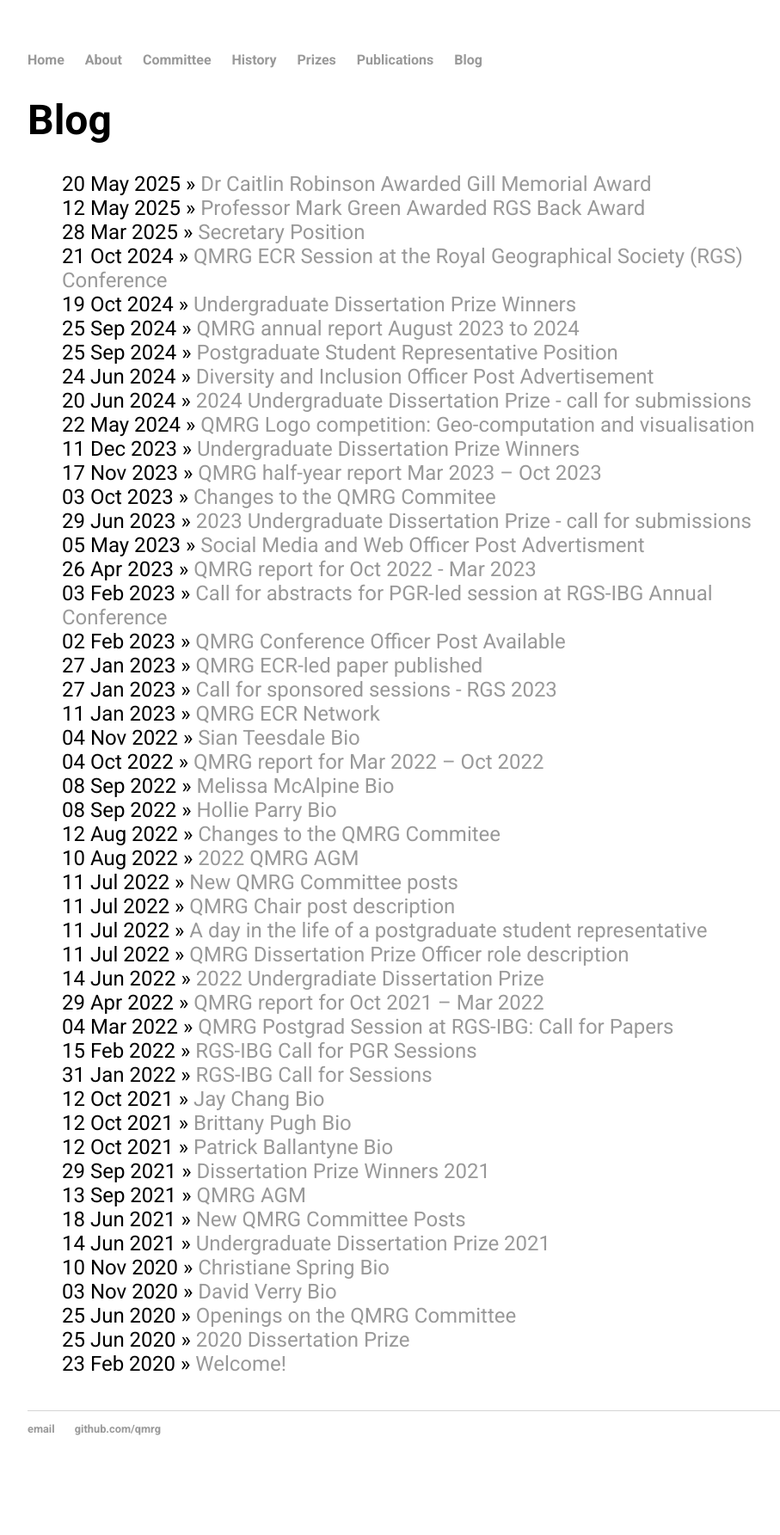
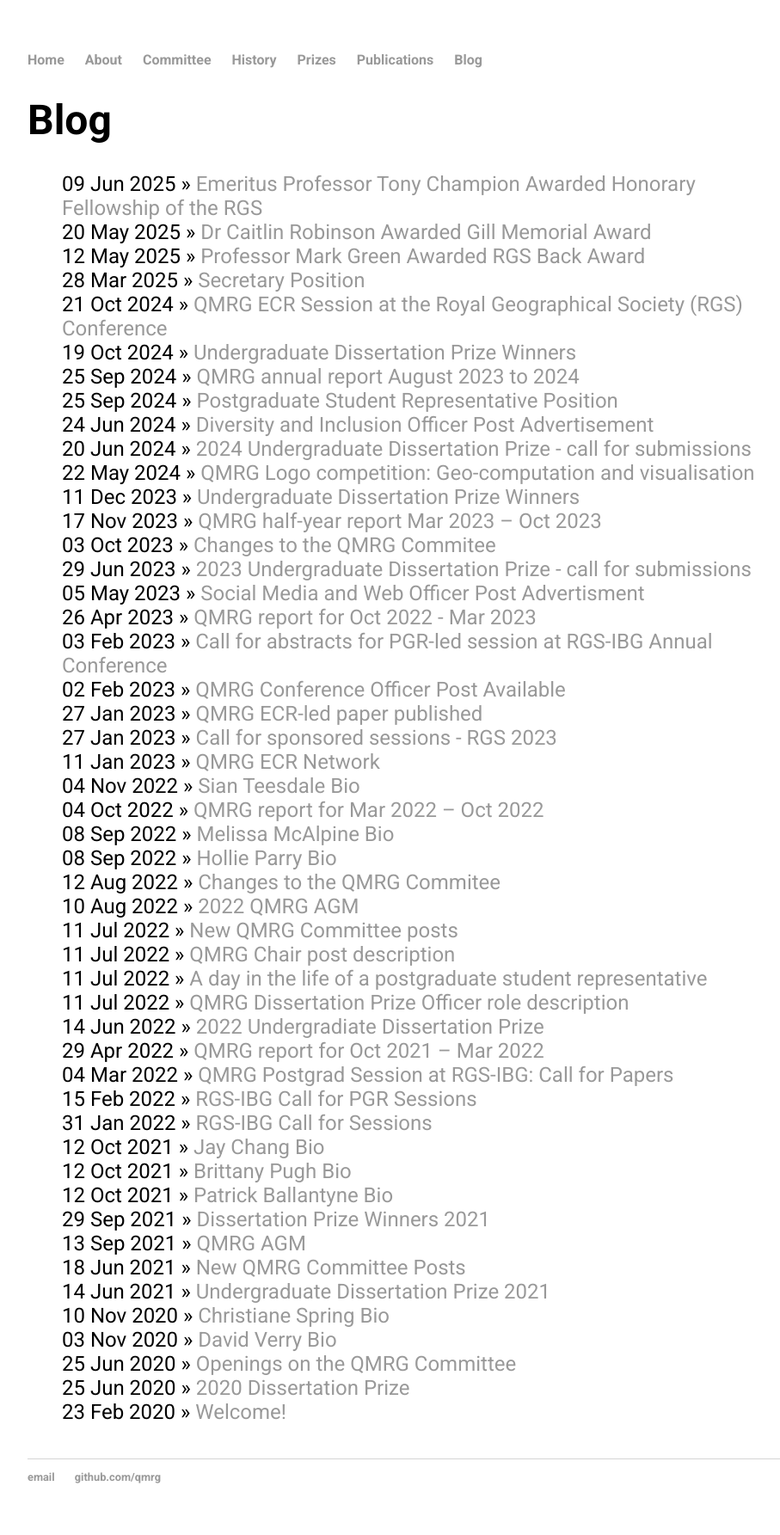
Before and after one commit to qmrg/qmrg.github.io, a Jekyll site: the page built from blog/index.html, in a window 1280 px wide. Shown: the whole page at 86% size, without its empty margins (160-1067 px from the left). Built offline with Jekyll 4.4.1, drawn with Linux system fonts in a browser that asks for light colours; before the commit the page ends 1729 px from its top, so only the background shows below that.

Commit message:
Update and rename tony_champion_pride.md to 2025-06-05-tony_champion_pride.md

```diff
--- a/_posts/tony_champion_pride.md
+++ b/_posts/2025-06-05-tony_champion_pride.md
@@ -1,7 +1,7 @@
 ---
 layout: post
 title: "Emeritus Professor Tony Champion Awarded Honorary Fellowship of the RGS"
-date: 2025-05-20
+date: 2025-06-09
 ---
 
 We are pleased to announce that QMRG and [PopGeogRG](https://populationgeographies.com/#:~:text=PopGRG%20is%20one%20of%20the%20research%20groups%20of,and%20promoting%20population%20geography%20within%20and%20beyond%20Geography.) nominee **Emeritus Professor Tony Champion** of the **Newcastle University**, has been award **Honorary Fellowship of the Royal Geographical Society (RGS)** as part of the prestiguous annual medals to recognise excellence in geographical research and fielwork, teaching, and public engagement.
```
